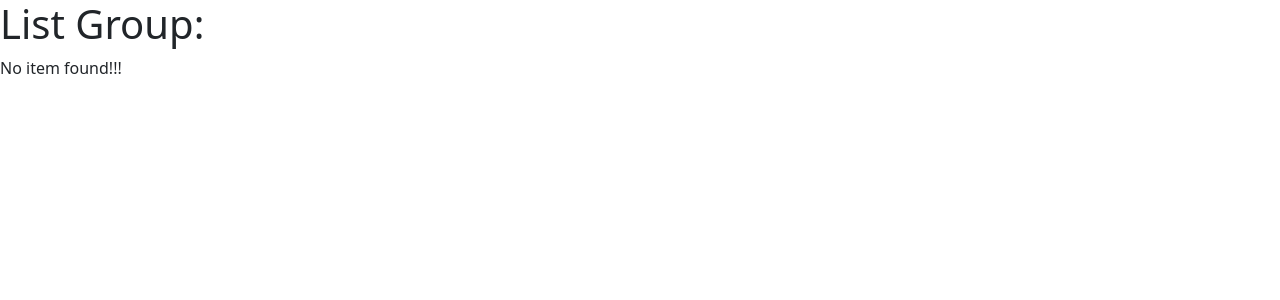
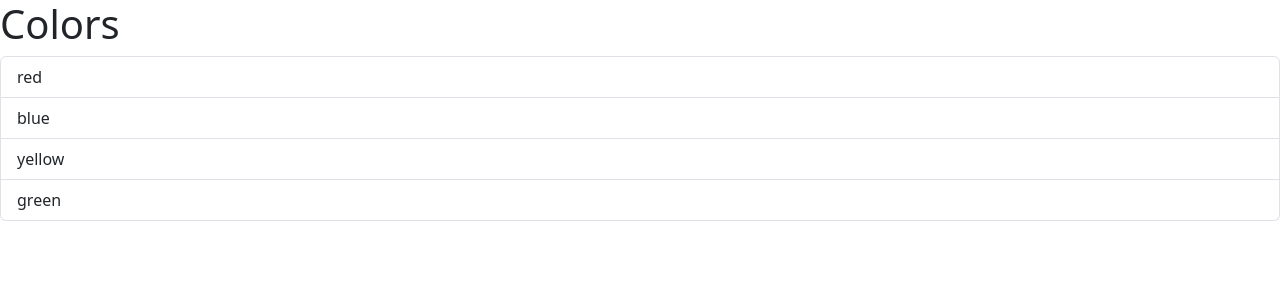
Before and after one commit to erebos12/react-course-code-with-mosh, a React (Vite) app: page / in a window 1280 px wide. Shown: the top 300 px of the page. Built offline with nearby package versions, Linux system fonts and the light colour scheme.

Commit message:
calling components via props

```diff
--- a/src/App.tsx
+++ b/src/App.tsx
@@ -1,9 +1,13 @@
 import ListGroup from "./components/ListGroup";
 
 function App() {
+  //let items = ["New York", "Tokyio", "Paris", "Berlin"];
+  //let heading = "Cities";
+  let items = ["red", "blue", "yellow", "green"];
+  let heading = "Colors";
   return (
     <div>
-      <ListGroup />
+      <ListGroup items={items} heading={heading} />
     </div>
   );
 }
--- a/src/components/ListGroup.tsx
+++ b/src/components/ListGroup.tsx
@@ -1,7 +1,16 @@
-function ListGroup() {
-  let items = ["New York", "Tokyio", "Paris", "Berlin"];
-  items = [];
-  function message(items: any) {
+import { useState } from "react";
+
+interface ListGroupProps {
+  items: string[];
+  heading: string;
+}
+
+function ListGroup({ items, heading }: ListGroupProps) {
+  // state hook: useState(<initial-value>)
+  const [selectedIndex, setSelectedIndex] = useState(-1);
+  // arr[0] = state variable (selectedItem)
+  // arr[1] = setter function - setSelectedIndex() setter for state variable
+  function emptyItemsMessage(items: any) {
     {
       /* using && operator to render dynamically */
     }
@@ -10,13 +19,23 @@
   return (
     <>
       {/* <> is shortcut for <Fragment> tag (Using Fragment over div!!!) */}
-      <h1>List Group:</h1>
-      {message(items)}
+      <h1>{heading}</h1>
+      {emptyItemsMessage(items)}
       <ul className="list-group">
         {/* Since JSX has no for-loop we must use map which converts
         each item into a list-item <li>...</item> */}
-        {items.map((item) => (
-          <li key={item}>{item}</li>
+        {items.map((item, index) => (
+          <li
+            className={
+              selectedIndex === index
+                ? "list-group-item active"
+                : "list-group-item"
+            }
+            onClick={() => setSelectedIndex(index)}
+            key={index}
+          >
+            {item}
+          </li>
         ))}
         {/* each li should have a unique 'key=ID'. Here we use the item itself,
         but in real apps you would use a real unique ID */}
```
